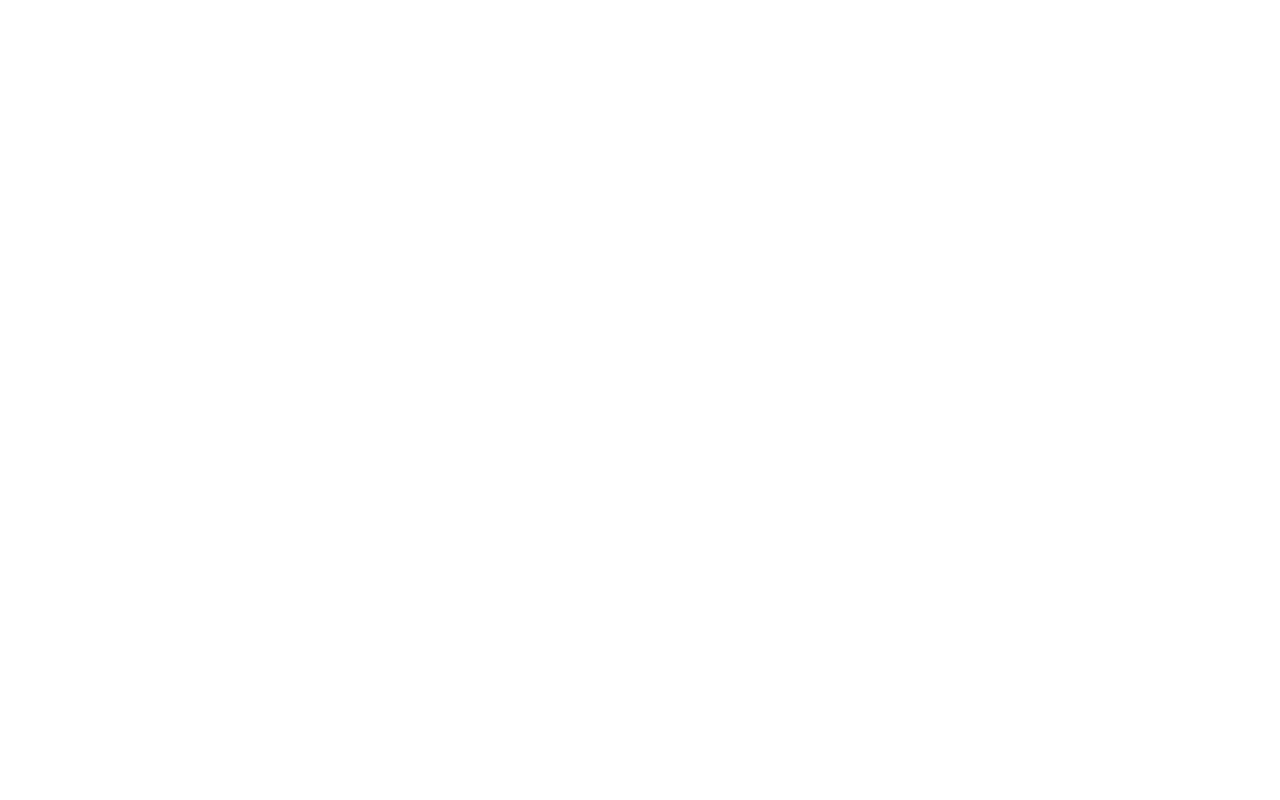
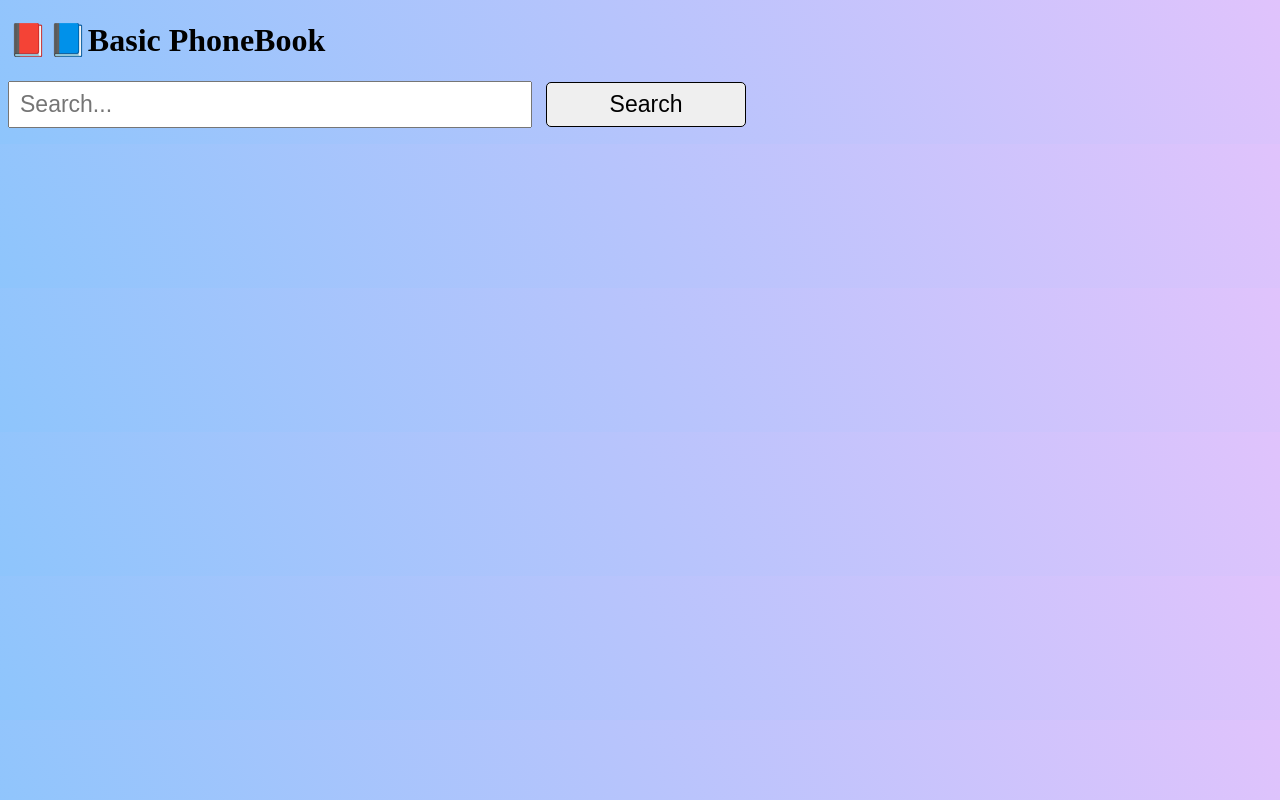
Before and after one commit to dipaligaikwad12/Basic-Phonebook, a plain HTML site: page index.html in a window 1280 px wide. Drawn offline with Linux system fonts and the light colour scheme.

Commit message:
design and input box added

```diff
--- a/index.html
+++ b/index.html
@@ -4,8 +4,35 @@
     <meta charset="UTF-8">
     <meta name="viewport" content="width=device-width, initial-scale=1.0">
     <title>Phone Book</title>
+    <style>
+        body{
+            background-color: #8EC5FC;
+            background-image: linear-gradient(62deg, #8EC5FC 0%, #E0C3FC 100%);
+
+        }
+        .in-box{
+            width: 500px;
+            padding: 8px 10px;
+            font-size: 23px;
+        }
+        .btn{
+            width: 200px;
+            margin-left: 10px;
+            border-radius: 5px;
+            border: 1px solid #000;
+            cursor: pointer;
+        }
+        .btn:hover{
+            box-shadow: 1px 1px 2px 2px gray;
+        }
+    </style>
 </head>
 <body>
+    <h1 class="app-heading">📕📘Basic PhoneBook</h1>
+    <input type="text" placeholder="Search..." id="search" class="in-box">
+    <button type="button" class="in-box btn">Search</button>
+    <p></p>
+
 
 </body>
 </html>
```
